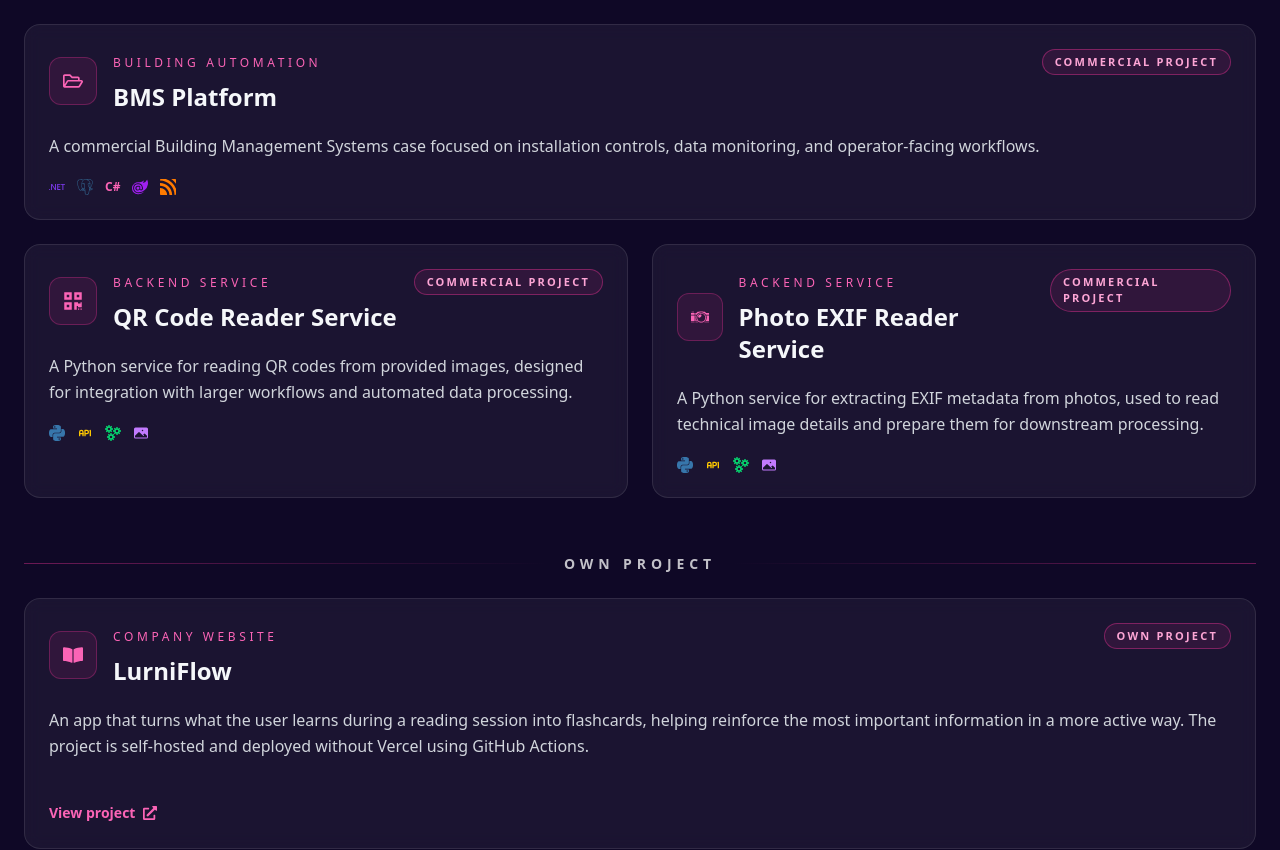
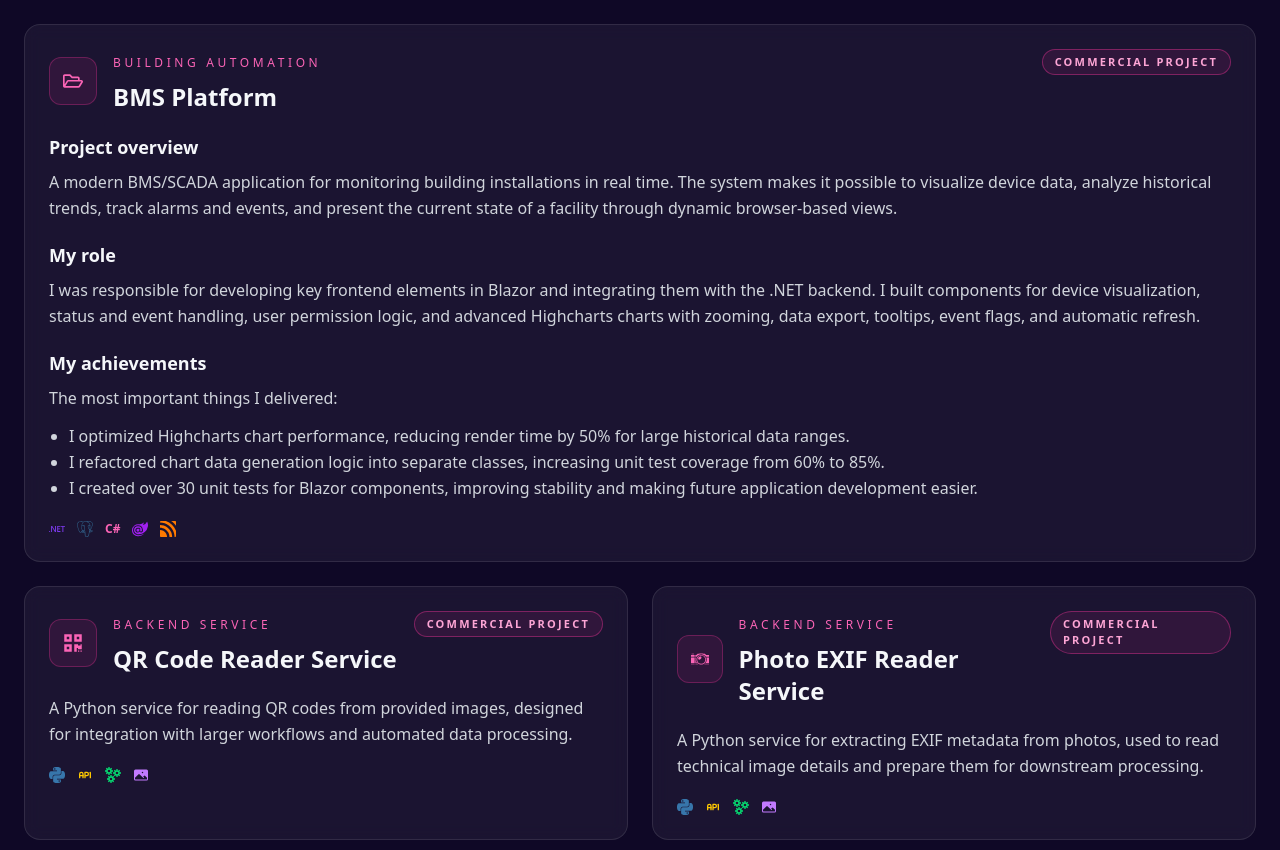
Before and after one commit to S0ffen/cloudflare-site, a React (Vite) app: page / in a window 1280 px wide. Shown: the part 1905-2755 px from the top of the page. Built offline with nearby package versions, Linux system fonts and the light colour scheme.

Commit message:
feat: enhance case studies details with new sections and items, improve localization in English and Polish

```diff
--- a/src/App.tsx
+++ b/src/App.tsx
@@ -30,7 +30,7 @@ const App: React.FC = () => {
   }, [pathname]);
 
   return (
-    <div className="bg-[#0f0826] min-h-screen">
+    <div className="bg-[#0f0826]">
       <Navbar />
       <section>
         <Hero />
--- a/src/components/CaseStudies.tsx
+++ b/src/components/CaseStudies.tsx
@@ -83,7 +83,7 @@ const CaseStudies: React.FC = () => {
     t(`caseStudies.items.${itemKey}.sections`, {
       returnObjects: true, // Domyślnie t() zwraca tekst, czyli string. A tutaj sections jest tablicą obiektów z JSON-a. Bez returnObjects: true i18next nie zwróci Ci poprawnie tablicy.
       defaultValue: [], //To fallback. Jeśli dany projekt nie ma sections, dostajesz pustą tablicę zamiast błędu albo stringa typu "caseStudies.items.qrReader.sections".
-    }) as { title: string; content: string }[];
+    }) as { title: string; content?: string; items?: string[] }[];
   //Renderuje opis tylko jeżeli nie jest pusty, np w BMS jest pusty bo są sekcje
   const getDescription = (itemKey: string) =>
     t(`caseStudies.items.${itemKey}.description`, { defaultValue: "" });
@@ -155,6 +155,15 @@ const CaseStudies: React.FC = () => {
                     <div key={section.title} className="mt-5">
                       <h4 className="text-lg font-semibold text-[#F5F7FA]">{section.title}</h4>
                       <p className="mt-2 text-gray-300 leading-relaxed">{section.content}</p>
+                      {section.items && section.items.length > 0 && (
+                        <ul className="mt-3 list-disc pl-5">
+                          {section.items.map((item, index) => (
+                            <li key={index} className="text-gray-300 leading-relaxed">
+                              {item}
+                            </li>
+                          ))}
+                        </ul>
+                      )}
                     </div>
                   ))}
 
--- a/src/components/Hero.tsx
+++ b/src/components/Hero.tsx
@@ -16,9 +16,7 @@ const Hero: React.FC = () => {
         viewport={{ once: true }}
         className="w-full md:w-[50%] lg:w-[55%] text-center md:text-left space-y-4"
       >
-        <p className="text-sm md:text-base lg:text-lg text-gray-400">
-          {t("hero.hello")}
-        </p>
+        <p className="text-sm md:text-base lg:text-lg text-gray-400">{t("hero.hello")}</p>
 
         <h1 className="text-3xl sm:text-4xl lg:text-5xl font-bold leading-tight text-[#F5F7FA]">
           Adrian Tetłak
--- a/src/i18n/en.json
+++ b/src/i18n/en.json
@@ -11,6 +11,9 @@
     "description": "I’m a software engineer with a degree in programming. In my day-to-day work, I develop Building Management Systems (BMS) using .NET, ASP.NET , C#, Blazor, DevExpress, PostgreSQL, and JavaScript. Outside of work, I build modern web applications with Next.js, React, TypeScript, and Node.js.",
     "button": "Get my resume",
     "caseStudiesButton": "Projects"
+  },
+  "skills": {
+    "heading": "Skills"
   },
   "caseStudies": {
     "eyebrow": "Selected projects",
@@ -44,7 +47,26 @@
       "bms": {
         "label": "Building automation",
         "title": "BMS Platform",
-        "description": "A commercial Building Management Systems case focused on installation controls, data monitoring, and operator-facing workflows."
+        "description": "",
+        "sections": [
+          {
+            "title": "Project overview",
+            "content": "A modern BMS/SCADA application for monitoring building installations in real time. The system makes it possible to visualize device data, analyze historical trends, track alarms and events, and present the current state of a facility through dynamic browser-based views."
+          },
+          {
+            "title": "My role",
+            "content": "I was responsible for developing key frontend elements in Blazor and integrating them with the .NET backend. I built components for device visualization, status and event handling, user permission logic, and advanced Highcharts charts with zooming, data export, tooltips, event flags, and automatic refresh."
+          },
+          {
+            "title": "My achievements",
+            "content": "The most important things I delivered:",
+            "items": [
+              "I optimized Highcharts chart performance, reducing render time by 50% for large historical data ranges.",
+              "I refactored chart data generation logic into separate classes, increasing unit test coverage from 60% to 85%.",
+              "I created over 30 unit tests for Blazor components, improving stability and making future application development easier."
+            ]
+          }
+        ]
       },
       "qrReader": {
         "label": "Backend service",
@@ -57,75 +79,5 @@
         "description": "A Python service for extracting EXIF metadata from photos, used to read technical image details and prepare them for downstream processing."
       }
     }
-  },
-  "caseStudyDetail": {
-    "back": "Back to projects",
-    "notFound": "Case study not found.",
-    "problemTitle": "Problem",
-    "problemHeading": "Context and challenge",
-    "solutionTitle": "Solution",
-    "solutionHeading": "Approach and implementation",
-    "outcomeTitle": "Outcome",
-    "outcomeHeading": "Result and value",
-    "items": {
-      "bms": {
-        "problem": "You can later describe the business problem, technical constraints, delivery context, and key requirements for the BMS platform here.",
-        "solution": "Use this section to explain the architecture, chosen technologies, implementation decisions, and how the BMS problem was solved.",
-        "outcome": "Here you can add the final outcome, user impact, process improvements, or other concrete project results for the BMS platform."
-      },
-      "qrReader": {
-        "problem": "You can describe the need for automated QR code extraction from images and how this service fits into a broader business workflow.",
-        "solution": "Use this section to explain the Python service design, image-processing flow, data validation, and integration points with the rest of the system.",
-        "outcome": "Here you can describe the rollout result, time savings, reduced manual work, or other benefits gained from QR automation."
-      },
-      "photoExif": {
-        "problem": "You can describe the need to extract EXIF metadata and why technical photo information mattered in this workflow.",
-        "solution": "Use this section to explain the Python service, EXIF extraction approach, result normalization, and how the metadata was passed downstream.",
-        "outcome": "Here you can describe what information became available automatically and how that improved later photo processing or analysis."
-      }
-    }
-  },
-
-  "about": {
-    "heading": "About Me",
-    "past": {
-      "title": "Past",
-      "text": "I first discovered programming at 16 — it started as a hobby, but quickly turned into a passion. The ability to build something from nothing using just code captivated me early on. Over time, I sharpened my skills by building websites, experimenting with different technologies, and pushing myself to solve increasingly complex problems."
-    },
-    "present": {
-      "title": "Present",
-      "text": "Nowadays, I’m working as a Fullstack Developer, focusing on the development of Building Management Systems (BMS) for applications like heat pump control and building automation. My daily stack includes C#, Blazor, Javascript, .NET, PostreSQL, MQTT — on my free time, I continuously improve my skills with React, Next.js, Javascript and Typescript. I actively contribute to internal tools and open-source side projects, always aiming to deliver clean, scalable, and maintainable code."
-    },
-    "future": {
-      "title": "Future",
-      "text": "I’m driven by constant learning and challenges that push me out of my comfort zone. Looking ahead, I see myself deepening my expertise in full-stack development, exploring cloud-native systems, and contributing to products that solve real-world problems. My goal is simple: to create software that’s not just functional, but impactful."
-    }
-  },
-  "skills": {
-    "heading": "Skills"
-  },
-  "projects": {
-    "heading": "Projects",
-    "title_desc": "Made With: ",
-    "commercialNote": "No public demo available",
-    "badges": {
-      "own": "Own project",
-      "commercial": "Commercial project"
-    },
-    "project1": {
-      "description": "BudgetApp is a clean web app built in Next.js+ TypeScript, providing payouts in a list format interactions by user and category. Built-in demo allows sharing without logging in."
-    },
-    "project2": {
-      "description": "Cat Generator is a clean, responsive web app built with Next.js and TypeScript. It fetches random cat images and fun facts using a custom REST API, with optional breed filtering. The interface is styled using Tailwind CSS and enhanced with smooth Motion One animations. The project is fully deployed on Vercel and ready to explore — no login required."
-    },
-    "project3": {
-      "description": "The project focuses on modern design, clear content structure, and responsiveness, showcasing the company's offerings, collaboration process, and contact information in an accessible format. The site is designed as an example of a professional promotional website for local businesses in the renewable energy sector."
-    },
-    "project4": {
-      "description": "A commercial Building Management Systems project focused on building controls, data monitoring, and operator workflows. My work here centers on stability, clear interfaces, and shipping features that are directly useful in day-to-day operations."
-    }
-  },
-  "contact": {
-    "heading": "Contact"
   }
 }
--- a/src/i18n/pl.json
+++ b/src/i18n/pl.json
@@ -11,6 +11,9 @@
     "description": "Jestem programistą z wykształceniem inżynierskim. Na co dzień rozwijam systemy zarządzania budynkami (BMS) z wykorzystaniem .NET,ASP.NET, C#, Blazor, DevExpress, PostgreSQL i JavaScript. Po pracy tworzę nowoczesne aplikacje webowe w Next.js, React, TypeScript i Node.js.",
     "button": "Pobierz moje CV",
     "caseStudiesButton": "Projekty"
+  },
+  "skills": {
+    "heading": "Umiejętności"
   },
   "caseStudies": {
     "eyebrow": "Wybrane projekty",
@@ -56,7 +59,12 @@
           },
           {
             "title": "Moje osiągnięcia",
-            "content": "Poprawiłem wydajność pracy z dużymi zakresami danych historycznych, szczególnie przy obsłudze flag zdarzeń na wykresach. Refaktoryzowałem logikę generowania danych wykresów, przenosząc ją do osobnych klas, dzięki czemu kod stał się łatwiejszy w testowaniu, utrzymaniu i rozwijaniu. Przygotowywałem także testy jednostkowe dla komponentów Blazor, zwiększając stabilność aplikacji."
+            "content": "Najważniejsze rzeczy, które zrobiłem:",
+            "items": [
+              "Zoptymalizowałem wydajność wykresów Highcharts, redukując czas renderowania o 50% przy dużych zakresach danych historycznych.",
+              "Refaktoryzowałem logikę generowania danych wykresów do osobnych klas, co zwiększyło pokrycie testami jednostkowymi z 60% do 85%.",
+              "Stworzyłem ponad 30 testów jednostkowych dla komponentów Blazor, poprawiając stabilność i ułatwiając przyszły rozwój aplikacji."
+            ]
           }
         ]
       },
```
